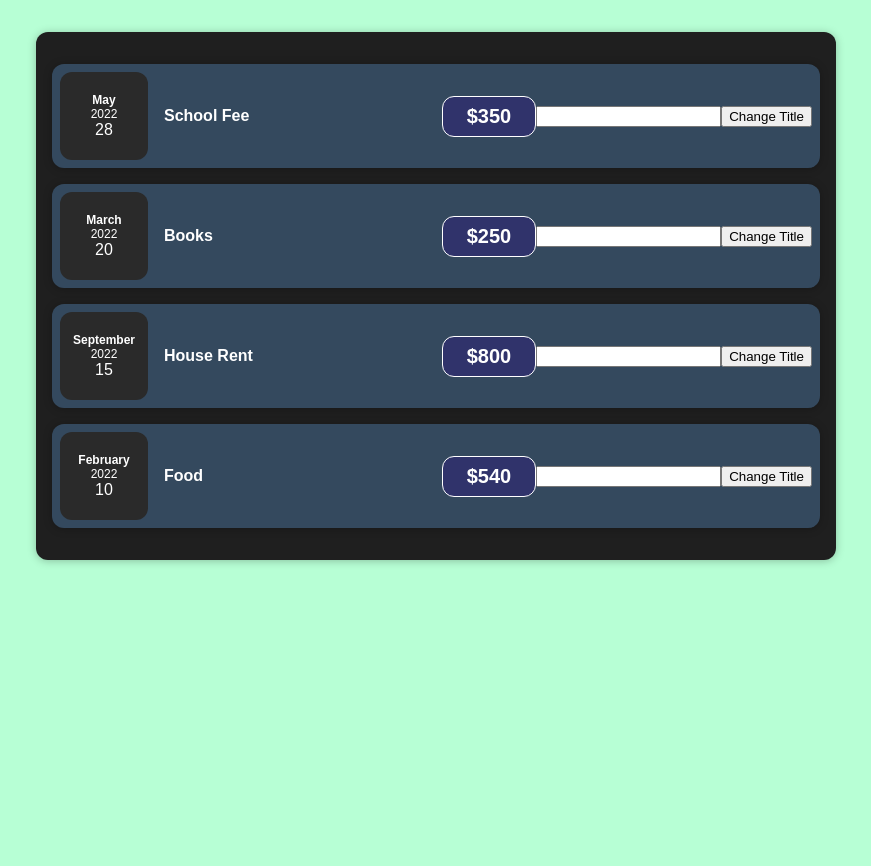
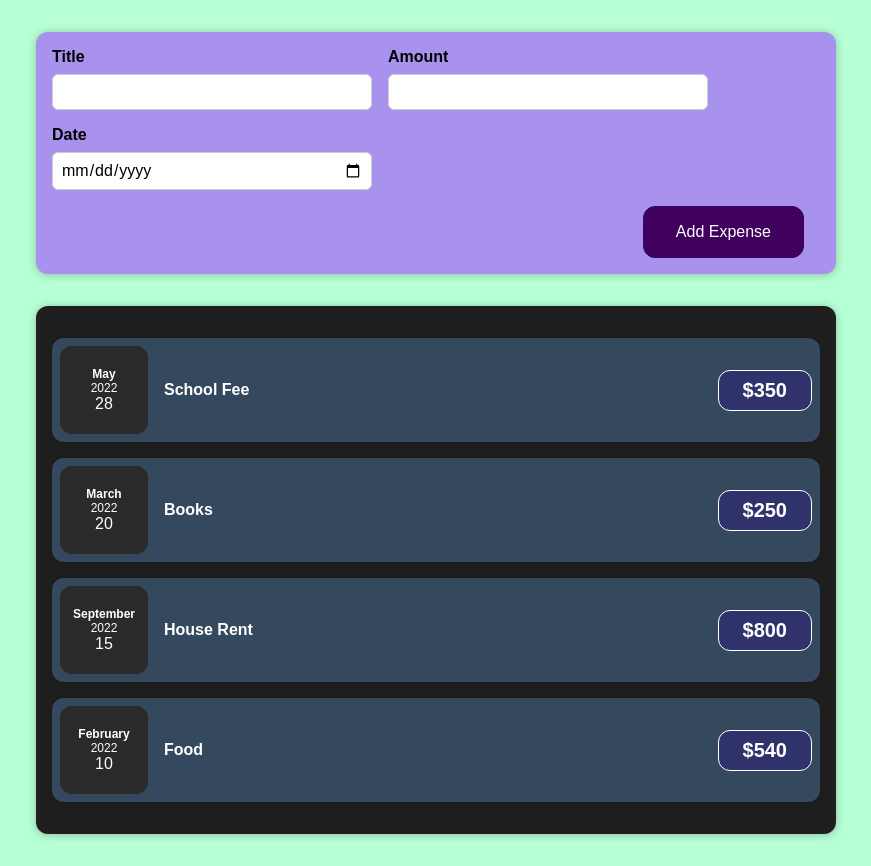
Before and after one commit to mdsoamd/complete_react-js, a React (Create React App) app: page / in a window 1280 px wide. Shown: the whole page, without its empty margins (204-1075 px from the left). Before the commit the page ends 800 px from the top, so only its background shows below. Built offline with nearby package versions, Linux system fonts and the light colour scheme; a web font is replaced by a local one.

Commit message:
Complite

```diff
--- a/src/App.js
+++ b/src/App.js
@@ -1,5 +1,6 @@
 import React from "react";
 import Expense from "./components/Expense/Expense";
+import NewExpense from "./components/NewExpense/NewExpense";
 
 
 
@@ -34,7 +35,7 @@
 
   return (
     <div>
-
+        <NewExpense/>
         <Expense item={expentse}/>
 
     </div>
--- a/src/components/Expense/Expenseltem.js
+++ b/src/components/Expense/Expenseltem.js
@@ -7,22 +7,6 @@
 //TODO This is Component
 const ExpenseItem = (props) => {
 
-   const [newTitle,setNewTitle] = useState('')      //*  <-- by default value Ek Dena padta hai
-
-   const [title,setTitle] = useState(props.title)   //*  <-- by default value Ek Dena padta hai
-
-    const clickHandler = () => {
-       setTitle(newTitle)
-    }
-
-
-    const changeHandler = (event) => {
-       setNewTitle(event.target.value)     //* <-- input field Value get event
-    }
-
-
-
-
 
     return(
         <Card className='expens-item'>
@@ -31,14 +15,10 @@
 
             <div className='expens-item__description'>
 
-                <h2>{title}</h2>
+                <h2>{props.title}</h2>
 
                 <div className='expens-item__price'>${props.amount}</div>
             </div>
-
-            <input type="text" value={newTitle} onChange={changeHandler}/>
-
-            <button onClick={clickHandler}>Change Title</button>
 
         </Card>
     )
--- /dev/null
+++ b/src/components/NewExpense/ExpenseForm.css
@@ -0,0 +1,35 @@
+.new-expense__controls{
+    display: flex;
+    flex-wrap:wrap;
+    gap:1rem;
+    margin-bottom:1rem;
+    text-align:left;
+}
+
+
+
+.new-expense__control label{
+    font-weight: bold;
+    margin-bottom: 0.5rem;
+    display: block;
+
+}
+
+
+
+.new-expense__control input{
+    font: inherit;
+    padding: 0.5rem;
+    border-radius: 6px;
+    border: 1px solid #ccc;
+    width:20rem;
+    max-width: 100%;
+
+}
+
+
+
+
+.new-expense__actions{
+  text-align:right;
+}
--- /dev/null
+++ b/src/components/NewExpense/ExpenseForm.js
@@ -0,0 +1,41 @@
+import React from "react";
+import "./ExpenseForm.css";
+
+const ExpenseForm = () => {
+  return (
+    <form>
+      <div className="new-expense__controls">
+
+        <div className="new-expense__control">
+
+          <label>Title</label>
+          <input type="text" />
+
+        </div>
+
+        <div className="new-expense__control">
+
+          <label>Amount</label>
+          <input type="number" min="0.01" step="0.01" />
+
+        </div>
+
+        <div className="new-expense__control">
+
+          <label>Date</label>
+          <input type="date" />
+
+        </div>
+
+
+      </div>
+
+      <div className="new-expense__actions">
+        <button type="submit">Add Expense</button>
+      </div>
+
+    </form>
+  );
+};
+
+export default ExpenseForm;
--- /dev/null
+++ b/src/components/NewExpense/NewExpense.css
@@ -0,0 +1,48 @@
+.new-expense{
+    background-color:#a892ee;
+    padding: 1rem;
+    margin: 2rem auto;
+    width: 50rem;
+    max-width: 95%;
+    border-radius: 12px;
+    text-align: center;
+    box-shadow: 0 1px 8px rgba(0,0,0,0.25);
+}
+
+
+
+.new-expense button{
+    font: inherit;
+    cursor: pointer;
+    padding: 1rem 2rem;
+    border: 1px solid #40005d;
+    background-color: #40005d;
+    color:white;
+    border-radius:12px;
+    margin-right: 1rem;
+
+}
+
+
+
+.new-expense button:hover,
+.new-expense button:active{
+    background-color:#510674;
+    border-color:#510674;
+}
+
+
+
+.new-expense button.alternative{
+    color: #220131;
+    border-color: transparent;
+    background-color: transparent;
+
+}
+
+
+
+.new-expense button.alternative:hover,
+.new-expense button.alternative:active{
+  background-color: #ddb3f8;
+}
--- /dev/null
+++ b/src/components/NewExpense/NewExpense.js
@@ -0,0 +1,23 @@
+import React from 'react'
+import './NewExpense.css'
+import ExpenseForm from './ExpenseForm'
+
+
+
+
+
+
+const NewExpense = () => {
+  return (
+    <div className='new-expense'>
+
+      <ExpenseForm/>
+
+    </div>
+  )
+}
+
+
+
+
+export default NewExpense
```
